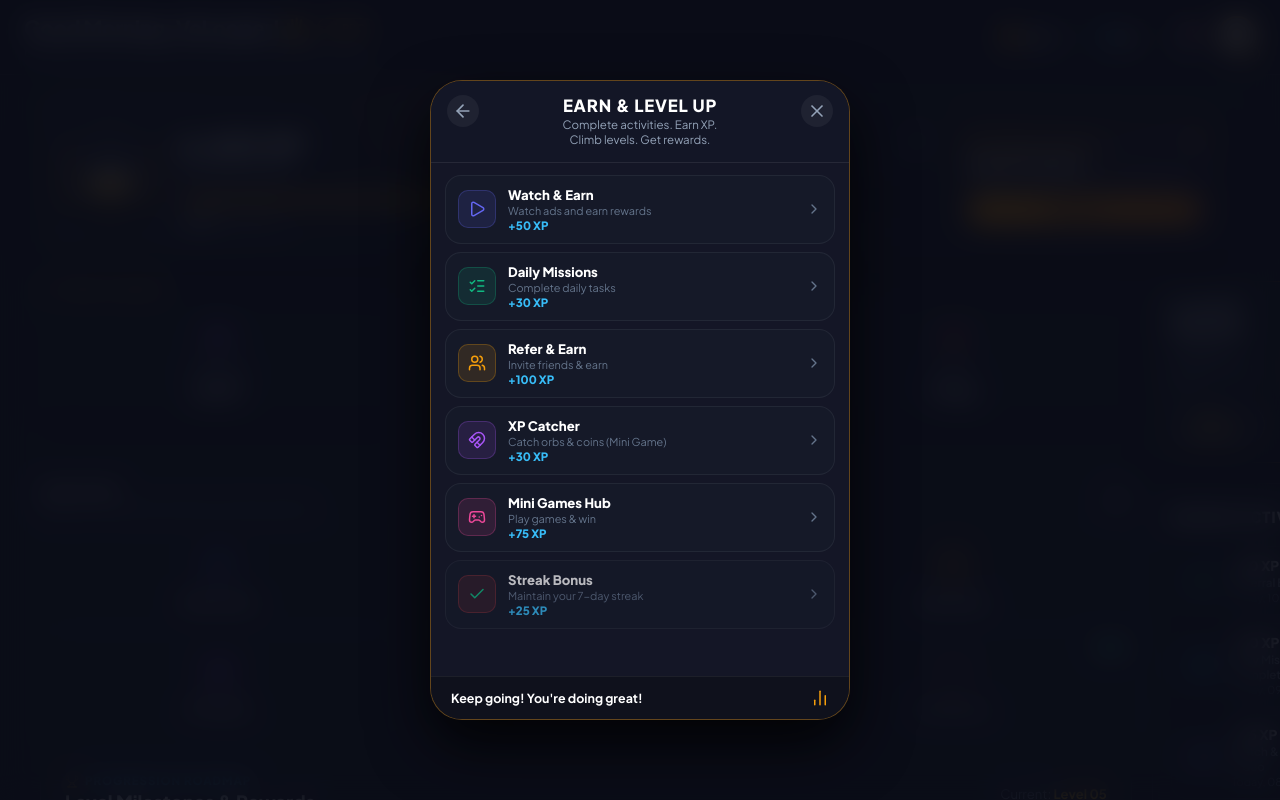
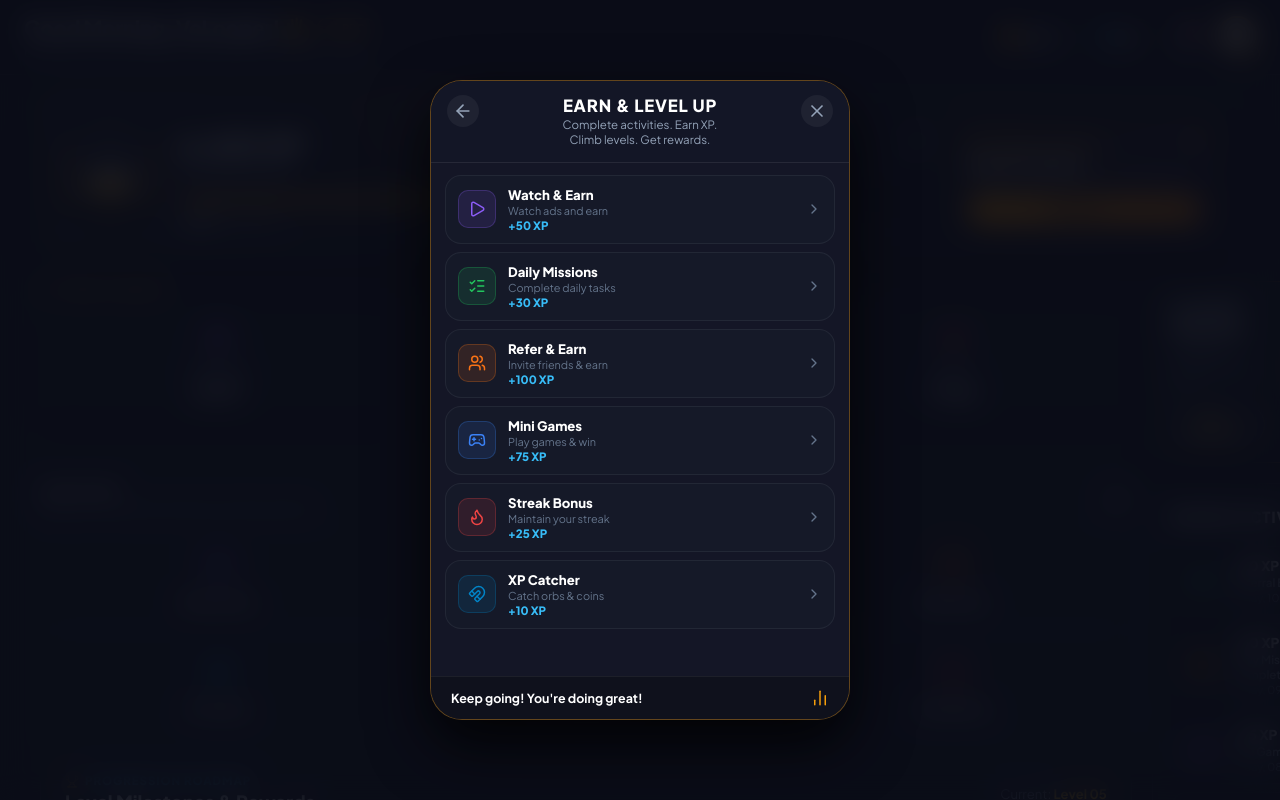
Before and after one commit to mayanktrivedi05/Veloop, a React (Vite) app: page / in a window 1280 px wide. Both pictures are taken after a click on the button 1115 px from the left and 499 px from the top of the page. Shown: the top 800 px of the page. Built offline with nearby package versions, Linux system fonts and the light colour scheme; grey boxes are pictures that could not be loaded.

Commit message:
feat: fine-tune activity order and pixel-perfect copy matching design spec

```diff
--- a/src/components/ActivityModal/ActivityModal.jsx
+++ b/src/components/ActivityModal/ActivityModal.jsx
@@ -204,9 +204,17 @@ export function ActivityModal({
           ) : (
             /* Full Activity List View (matching Screen 4) */
             <div className={styles.activityList}>
-              {activities.map((item) => {
-                const IconComp = ICON_MAP[item.id] || Sparkles;
-                const isCompleted = item.completed;
+              {[
+                { id: 'watch-earn', title: 'Watch & Earn', subtitle: 'Watch ads and earn', rewardXP: 50, color: '#8b5cf6', icon: Play },
+                { id: 'daily-tasks', title: 'Daily Missions', subtitle: 'Complete daily tasks', rewardXP: 30, color: '#22c55e', icon: ListChecks },
+                { id: 'refer-earn', title: 'Refer & Earn', subtitle: 'Invite friends & earn', rewardXP: 100, color: '#f97316', icon: Users },
+                { id: 'mini-games', title: 'Mini Games', subtitle: 'Play games & win', rewardXP: 75, color: '#3b82f6', icon: Gamepad2 },
+                { id: 'streak-bonus', title: 'Streak Bonus', subtitle: 'Maintain your streak', rewardXP: 25, color: '#ef4444', icon: Flame },
+                { id: 'xp-catcher', title: 'XP Catcher', subtitle: 'Catch orbs & coins', rewardXP: 10, color: '#0284c7', icon: Magnet, isGame: true },
+              ].map((item) => {
+                const activityData = activities.find(a => a.id === item.id) || item;
+                const IconComp = item.icon;
+                const isCompleted = activityData.completed;
 
                 return (
                   <div
@@ -214,20 +222,20 @@ export function ActivityModal({
                     className={`${styles.itemCard} ${isCompleted ? styles.itemDone : ''}`}
                     onClick={() => {
                       soundFx.playClick();
-                      if (item.isGame) {
+                      if (item.isGame || item.id === 'xp-catcher') {
                         onClose();
                         onOpenGame();
                       } else {
-                        setSelectedActivity(item);
+                        setSelectedActivity(activityData);
                       }
                     }}
                   >
                     <div
                       className={styles.itemIconCircle}
                       style={{
-                        background: `${item.accentColor}20`,
-                        borderColor: `${item.accentColor}40`,
-                        color: item.accentColor
+                        background: `${item.color}20`,
+                        borderColor: `${item.color}40`,
+                        color: item.color
                       }}
                     >
                       {isCompleted ? <Check size={18} color="#10b981" /> : <IconComp size={18} />}
--- a/src/data/mockData.js
+++ b/src/data/mockData.js
@@ -137,24 +137,24 @@ export const EARN_ACTIVITIES = [
   {
     id: "watch-earn",
     title: "Watch & Earn",
-    subtitle: "Watch ads and earn rewards",
+    subtitle: "Watch ads and earn",
     rewardXP: 50,
     rewardVE: 5,
     type: "ad",
     icon: "PlayCircle",
-    accentColor: "#6366f1",
+    accentColor: "#8b5cf6",
     completed: false,
     limit: "3/5 daily",
   },
   {
     id: "daily-tasks",
-    title: "Daily Missions",
+    title: "Daily Tasks",
     subtitle: "Complete daily tasks",
     rewardXP: 30,
     rewardVE: 10,
     type: "mission",
     icon: "CheckSquare",
-    accentColor: "#10b981",
+    accentColor: "#eab308",
     completed: false,
     limit: "2 remaining",
   },
@@ -166,46 +166,46 @@ export const EARN_ACTIVITIES = [
     rewardVE: 25,
     type: "referral",
     icon: "Users",
-    accentColor: "#f59e0b",
+    accentColor: "#f97316",
     completed: false,
     limit: "Unlimited",
   },
   {
     id: "xp-catcher",
     title: "XP Catcher",
-    subtitle: "Catch orbs & coins (Mini Game)",
-    rewardXP: 30,
-    rewardVE: 12,
+    subtitle: "Catch orbs & coins",
+    rewardXP: 10,
+    rewardVE: 5,
     type: "game",
-    icon: "Gamepad2",
-    accentColor: "#a855f7",
+    icon: "Magnet",
+    accentColor: "#0284c7",
     completed: false,
     isGame: true,
     limit: "Free to play",
   },
   {
     id: "mini-games",
-    title: "Mini Games Hub",
+    title: "Mini Games",
     subtitle: "Play games & win",
     rewardXP: 75,
     rewardVE: 15,
     type: "arcade",
-    icon: "Dice5",
-    accentColor: "#ec4899",
+    icon: "Gamepad2",
+    accentColor: "#3b82f6",
     completed: false,
     limit: "New event",
   },
   {
     id: "streak-bonus",
     title: "Streak Bonus",
-    subtitle: "Maintain your 7-day streak",
+    subtitle: "Maintain your streak",
     rewardXP: 25,
     rewardVE: 8,
     type: "streak",
     icon: "Flame",
     accentColor: "#ef4444",
-    completed: true,
-    limit: "Claimed today",
+    completed: false,
+    limit: "7 days active",
   },
 ];
 
@@ -219,7 +219,7 @@ export const INITIAL_ACTIVITY_HISTORY = [
     category: "referral",
     amount: "+20 XP",
     icon: "UserPlus",
-    color: "#10b981",
+    color: "#22c55e",
   },
   {
     id: "act-2",
@@ -230,18 +230,18 @@ export const INITIAL_ACTIVITY_HISTORY = [
     category: "task",
     amount: "+50 XP",
     icon: "CheckCircle2",
-    color: "#38bdf8",
+    color: "#f59e0b",
   },
   {
     id: "act-3",
     title: "+75 XP",
-    subtitle: "Watch & Earn Video",
+    subtitle: "Mini Game Win",
     time: "Today, 08:30 AM",
     type: "xp",
-    category: "watch",
+    category: "arcade",
     amount: "+75 XP",
-    icon: "PlayCircle",
-    color: "#818cf8",
+    icon: "Gamepad2",
+    color: "#a855f7",
   },
   {
     id: "act-4",
@@ -252,17 +252,17 @@ export const INITIAL_ACTIVITY_HISTORY = [
     category: "game",
     amount: "+10 VEs",
     icon: "Coins",
-    color: "#fbbf24",
+    color: "#eab308",
   },
   {
     id: "act-5",
     title: "+25 XP",
-    subtitle: "Streak Bonus (Day 7)",
+    subtitle: "Streak Bonus",
     time: "Today, 07:20 AM",
     type: "xp",
     category: "streak",
     amount: "+25 XP",
     icon: "Flame",
-    color: "#f87171",
+    color: "#ef4444",
   },
 ];
```
